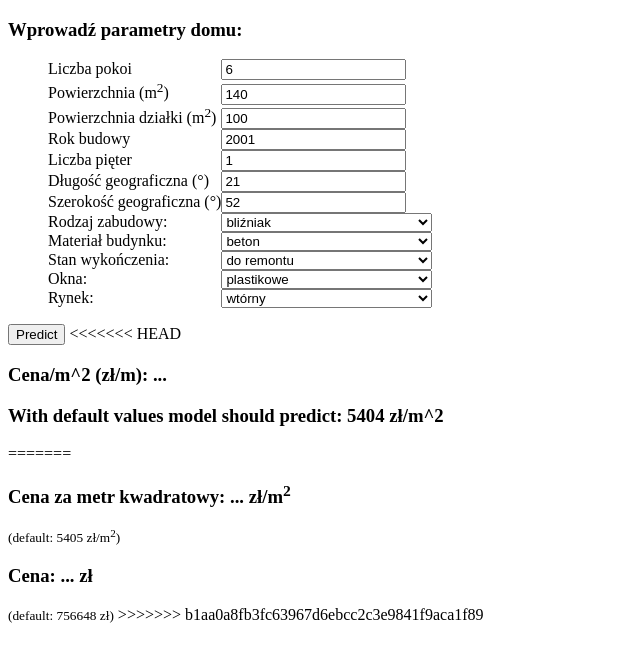
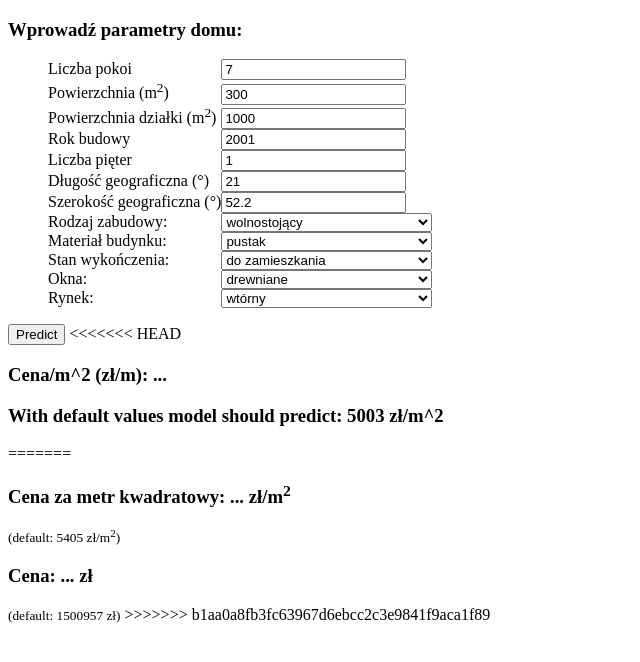
Before and after one commit to KacperGrodecki/Masovian-real-estate, a plain HTML site: page JS web page/index.html in a window 1280 px wide. Shown: the whole page, without its empty margins (0-640 px from the left). Drawn offline with nearby package versions, Linux system fonts and the light colour scheme; a script that the page names is missing.

Commit message:
example of problem

```diff
--- a/JS web page/index.html
+++ b/JS web page/index.html
@@ -33,17 +33,17 @@
         <ul>
                 <li>
                     <label for="userInput_lPokoi">Liczba pokoi</label>
-                    <input type="text" id="userInput_lPokoi" placeholder="value" value="6"/>
+                    <input type="text" id="userInput_lPokoi" placeholder="value" value="7"/>
                 </li>
 
                 <li>
                     <label for="userInput_powierzchnia_corr">Powierzchnia (m<sup>2</sup>)</label>
-                    <input type="text" id="userInput_powierzchnia_corr" placeholder="value" value="140"/>
+                    <input type="text" id="userInput_powierzchnia_corr" placeholder="value" value="300"/>
                 </li>
 
                 <li>
                     <label for="userInput_powierzchniaDzialki_corr">Powierzchnia działki (m<sup>2</sup>)</label>
-                    <input type="text" id="userInput_powierzchniaDzialki_corr" placeholder="value" value="100"/>
+                    <input type="text" id="userInput_powierzchniaDzialki_corr" placeholder="value" value="1000"/>
                 </li>
 
                 <li>
@@ -63,14 +63,14 @@
 
                 <li>
                     <label for="userInput_locationX">Szerokość geograficzna (<span>&#176;</span>)</label>
-                    <input type="text" id="userInput_locationY" placeholder="value" value="52"/>
+                    <input type="text" id="userInput_locationY" placeholder="value" value="52.2"/>
                 </li>
 
                 <li>
                     <label for="userInputSelect_rodzajZabudowy">Rodzaj zabudowy:</label>
                     <select id="userInputSelect_rodzajZabudowy" autocomplete="off">
                         <option value="0">0</option>
-                        <option value="1" selected="selected">bliźniak</option>
+                        <option value="1" selected="selected">wolnostojący</option>
                         <option value="2">dworek/pałac</option>
                         <option value="3">gospodarstwo</option>
                         <option value="4">kamienica</option>
@@ -83,7 +83,7 @@
                     <label for="userInputSelect_materialBudynku">Materiał budynku:</label>
                     <select id="userInputSelect_materialBudynku" autocomplete="off">
                         <option value="0">0</option>
-                        <option value="1" selected="selected">beton</option>
+                        <option value="1" selected="selected">pustak</option>
                         <option value="2">beton komórkowy</option>
                         <option value="3">cegła</option>
                         <option value="4">drewno</option>
@@ -99,7 +99,7 @@
                     <label for="userInputSelect_stanWykonczenia">Stan wykończenia:</label>
                     <select id="userInputSelect_stanWykonczenia" autocomplete="off">
                         <option value="0">0</option>
-                        <option value="1" selected="selected">do remontu</option>
+                        <option value="1" selected="selected">do zamieszkania</option>
                         <option value="2">do wykończenia</option>
                         <option value="3">do zamieszkania</option>
                         <option value="4">stan surowy otwarty</option>
@@ -114,7 +114,7 @@
                         <option value="1">aluminiowe</option>
                         <option value="2">brak</option>
                         <option value="3">drewniane</option>
-                        <option value="4" selected="selected">plastikowe</option>
+                        <option value="4" selected="selected">drewniane</option>
                     </select>
                 </li>
 
@@ -134,11 +134,11 @@
         <!-- resulting prediction -->
 <<<<<<< HEAD
         <h3>Cena/m^2 (zł/m): <span id="result">...</span></h3>
-        <h3>With default values model should predict: 5404 zł/m^2</h3>
+        <h3>With default values model should predict: 5003 zł/m^2</h3>
 =======
         <h3>Cena za metr kwadratowy: <span id="predicted_price_per_m2">...</span> zł/m<sup>2</sup></h3><small>(default: 5405 zł/m<sup>2</sup>)</small>
         <div></div>
-        <h3>Cena: <span id="predicted_price">...</span> zł</h3><small>(default: 756648 zł)</small>
+        <h3>Cena: <span id="predicted_price">...</span> zł</h3><small>(default: 1500957 zł)</small>
 >>>>>>> b1aa0a8fb3fc63967d6ebcc2c3e9841f9aca1f89
         </form>
     </body>
--- a/JS web page/scripts.js
+++ b/JS web page/scripts.js
@@ -88,7 +88,7 @@ async function normalizeUserInput(inputsTensor) {
     inputsTensor_buffer.set(tf.pow(inputsTensor.sub(tf.fill(inputsTensor.shape, 1899)), 4).div(tf.tensor(3e8)).dataSync()[3], 3);   // 3 - ("rokBudowy_corr"-1899)^4/3e8
     inputsTensor_buffer.set(inputsTensor.div(tf.tensor(10)).dataSync()[4], 4);                                                      // 4 - "lPieter_crr"/10
     inputsTensor_buffer.set(inputsTensor.sub(tf.tensor(21)).div(tf.tensor(4)).dataSync()[5], 5);                                    // 5 - ("locationX"-21)/4"
-    inputsTensor_buffer.set(inputsTensor.sub(tf.tensor(52)).div(tf.tensor(1)).dataSync()[6], 6);                                    // 6 - ("locationY"-52)/2"
+    inputsTensor_buffer.set(inputsTensor.sub(tf.tensor(52)).div(tf.tensor(2)).dataSync()[6], 6);                                    // 6 - ("locationY"-52)/2"
 
     const inputsTensorNormalized = inputsTensor_buffer.toTensor();
     // console.log('inputsTensorNormalized:', inputsTensorNormalized.dataSync()[6])
```
